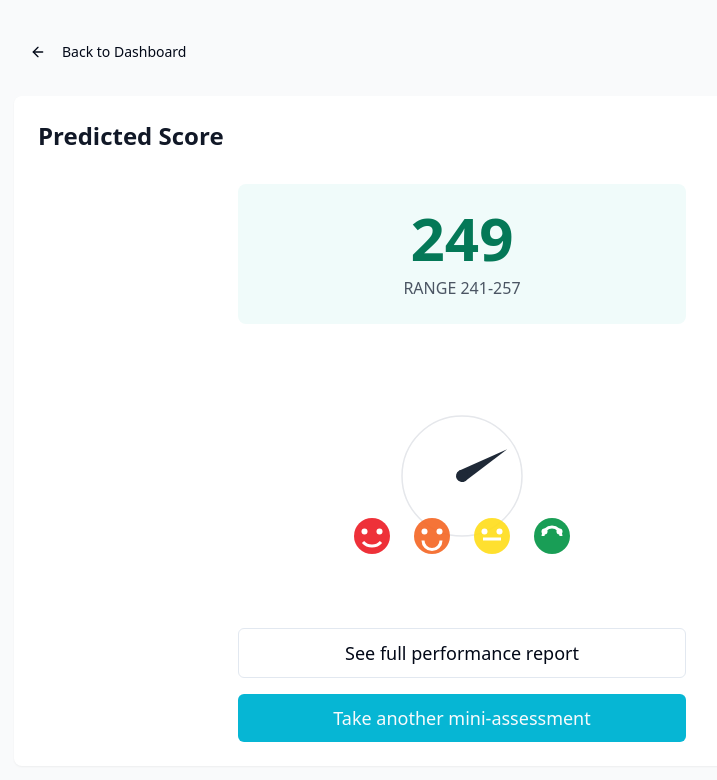
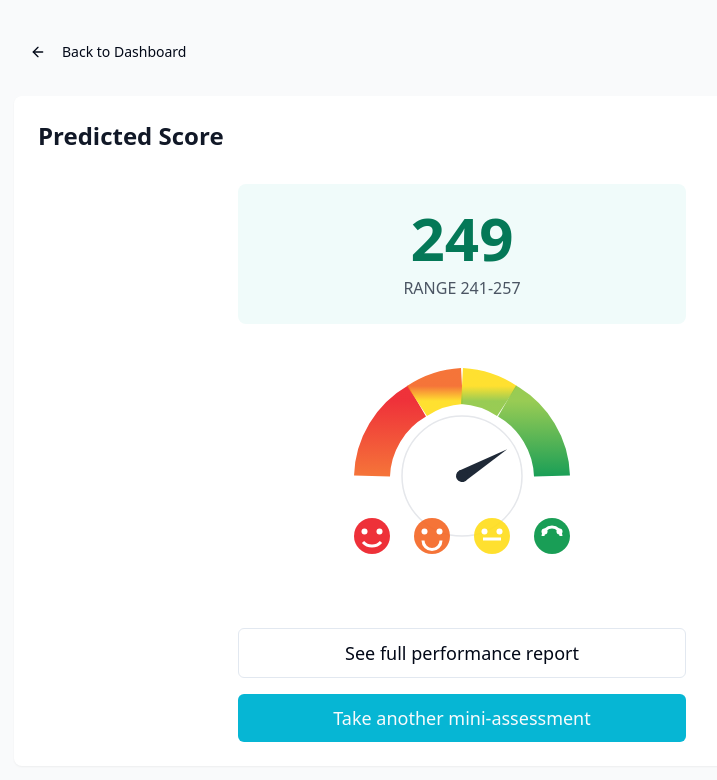
Before and after one commit to MarkPearce/scorecraft-creator, a React (Vite) app: page /concept2 in a window 1280 px wide. Shown: the top 780 px of the page, without its empty margins (178-895 px from the left). Built offline with nearby package versions, Linux system fonts and the light colour scheme.

Commit message:
feat: Add new feature
This commit adds a new feature to the application.  Further details are not provided in this commit message.

```diff
--- a/src/pages/Concept2.tsx
+++ b/src/pages/Concept2.tsx
@@ -49,28 +49,55 @@ const Concept2 = () => {
             <div className="relative w-80 h-60">
               <svg viewBox="0 0 200 160" className="w-full h-full">
                 <defs>
-                  <radialGradient id="gaugeGradient" cx="50%" cy="50%">
-                    <stop offset="0%" stopColor="white" />
-                    <stop offset="100%" stopColor="white" stopOpacity="0" />
-                  </radialGradient>
+                  <linearGradient id="gauge-gradient-1" gradientTransform="rotate(90)">
+                    <stop offset="0%" stopColor="#ed1b24" />
+                    <stop offset="100%" stopColor="#f46523" />
+                  </linearGradient>
+                  <linearGradient id="gauge-gradient-2" gradientTransform="rotate(90)">
+                    <stop offset="0%" stopColor="#f46523" />
+                    <stop offset="100%" stopColor="#ffdd19" />
+                  </linearGradient>
+                  <linearGradient id="gauge-gradient-3" gradientTransform="rotate(90)">
+                    <stop offset="0%" stopColor="#ffdd19" />
+                    <stop offset="100%" stopColor="#8dc641" />
+                  </linearGradient>
+                  <linearGradient id="gauge-gradient-4" gradientTransform="rotate(90)">
+                    <stop offset="0%" stopColor="#8dc641" />
+                    <stop offset="100%" stopColor="#019444" />
+                  </linearGradient>
                 </defs>
 
-                {/* Single gradient arc */}
+                {/* Multiple gradient arcs */}
                 <path
-                  d="M 40 80 A 60 60 0 0 1 160 80"
+                  d="M 40 80 A 60 60 0 0 1 70 30"
                   fill="none"
-                  stroke="url(#conicGradient)"
+                  stroke="url(#gauge-gradient-1)"
                   strokeWidth="24"
                   strokeLinecap="butt"
-                  style={{
-                    stroke: `conic-gradient(from 180deg at 50% 50%,
-                      #ed1b24 0%,
-                      #f46523 20%,
-                      #ffdd19 40%,
-                      #8dc641 60%,
-                      #019444 80%
-                    )`
-                  }}
+                  className="opacity-90"
+                />
+                <path
+                  d="M 70 30 A 60 60 0 0 1 100 20"
+                  fill="none"
+                  stroke="url(#gauge-gradient-2)"
+                  strokeWidth="24"
+                  strokeLinecap="butt"
+                  className="opacity-90"
+                />
+                <path
+                  d="M 100 20 A 60 60 0 0 1 130 30"
+                  fill="none"
+                  stroke="url(#gauge-gradient-3)"
+                  strokeWidth="24"
+                  strokeLinecap="butt"
+                  className="opacity-90"
+                />
+                <path
+                  d="M 130 30 A 60 60 0 0 1 160 80"
+                  fill="none"
+                  stroke="url(#gauge-gradient-4)"
+                  strokeWidth="24"
+                  strokeLinecap="butt"
                   className="opacity-90"
                 />
 
```
